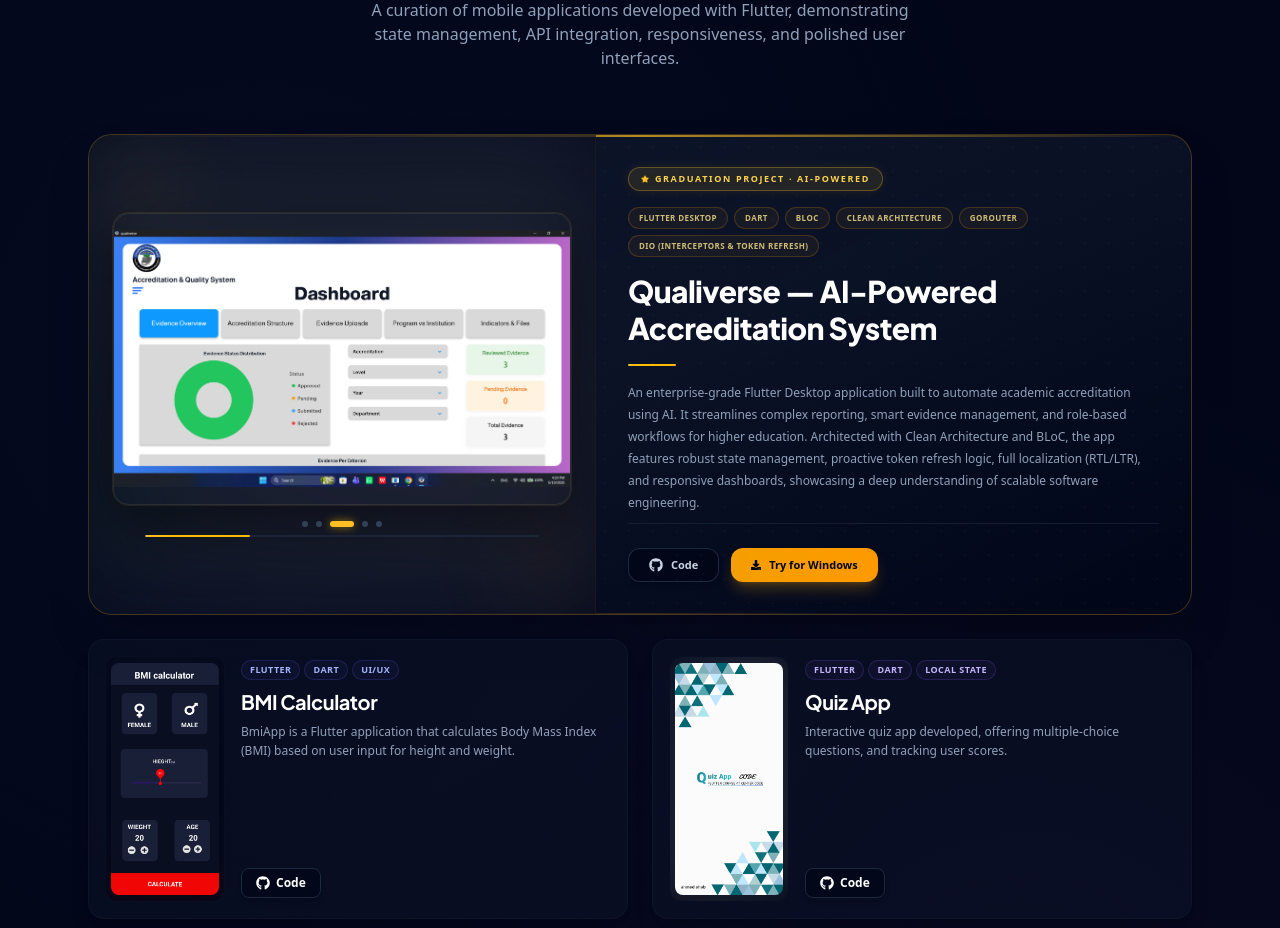
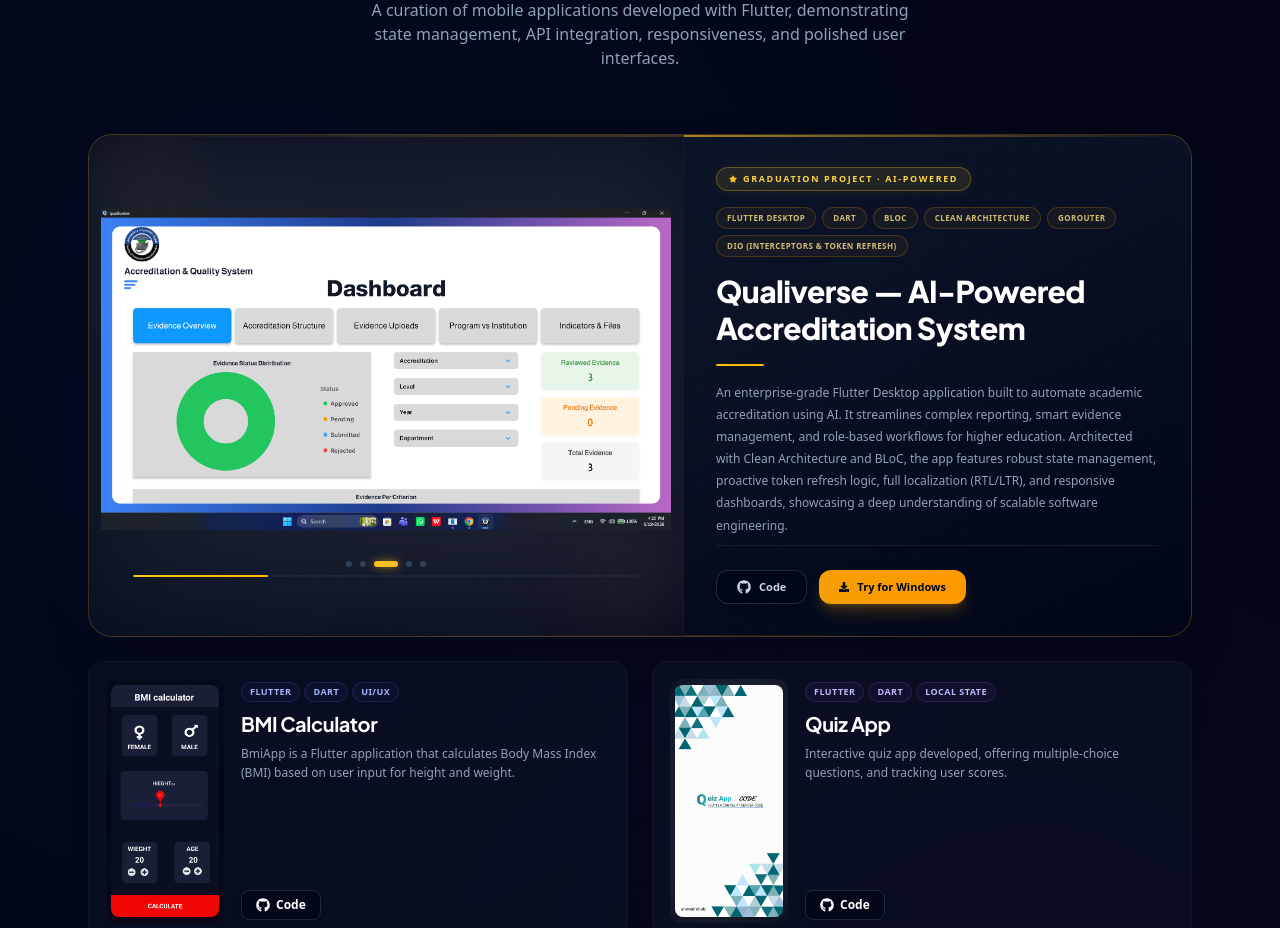
Before and after one commit to atefElhamsa/portfolio, a React (Vite) app: page / in a window 1280 px wide. Shown: the part 3180-4108 px from the top of the page. Built offline with nearby package versions, Linux system fonts and the light colour scheme.

Commit message:
edit image

```diff
--- a/src/Components/Projects.jsx
+++ b/src/Components/Projects.jsx
@@ -206,7 +206,7 @@
                   <div className="flex flex-col lg:flex-row min-h-[360px]">
                     {/* ── LEFT: Screenshot Carousel ── */}
                     <div
-                      className="relative w-full lg:w-[46%] shrink-0 bg-slate-950/70 flex flex-col items-center justify-center overflow-hidden p-6 gap-4 border-r border-yellow-500/10"
+                      className="relative w-full lg:w-[54%] shrink-0 bg-slate-950/70 flex flex-col items-center justify-center overflow-hidden py-6 px-3 gap-4 border-r border-yellow-500/10"
                       onMouseEnter={() => { isHovered.current[project.id] = true; }}
                       onMouseLeave={() => { isHovered.current[project.id] = false; }}
                     >
@@ -222,7 +222,6 @@
 
                       {/* Main screenshot with frame */}
                       <div className="relative z-10 w-full flex items-center justify-center">
-                        <div className="relative rounded-2xl overflow-hidden shadow-[0_20px_60px_rgba(0,0,0,0.5)] border border-white/8 ring-1 ring-yellow-400/10">
                         <AnimatePresence mode="wait">
                           <motion.img
                             key={activeScreenshot[project.id] ?? 0}
@@ -232,11 +231,10 @@
                             animate={{ opacity: 1, x: 0 }}
                             exit={{ opacity: 0, x: -12 }}
                             transition={{ duration: 0.35, ease: "easeInOut" }}
-                              className="h-[220px] lg:h-[290px] w-auto max-w-full object-contain"
+                            className="h-[250px] lg:h-[350px] w-auto max-w-full object-contain"
                             loading="lazy"
                           />
                         </AnimatePresence>
-                        </div>
                       </div>
 
                       {/* Dots + progress bar */}
@@ -246,8 +244,7 @@
                             <button
                               key={i}
                               onClick={() => setActiveScreenshot(prev => ({ ...prev, [project.id]: i }))}
-                              className={`h-1.5 rounded-full transition-all duration-300 cursor-pointer ${
-                                (activeScreenshot[project.id] ?? 0) === i
+                              className={`h-1.5 rounded-full transition-all duration-300 cursor-pointer ${(activeScreenshot[project.id] ?? 0) === i
                                 ? "bg-yellow-400 w-6 shadow-[0_0_8px_rgba(234,179,8,0.6)]"
                                 : "bg-slate-700 hover:bg-slate-500 w-1.5"
                                 }`}
```
Lines whose indentation alone changed are shown as unchanged.
